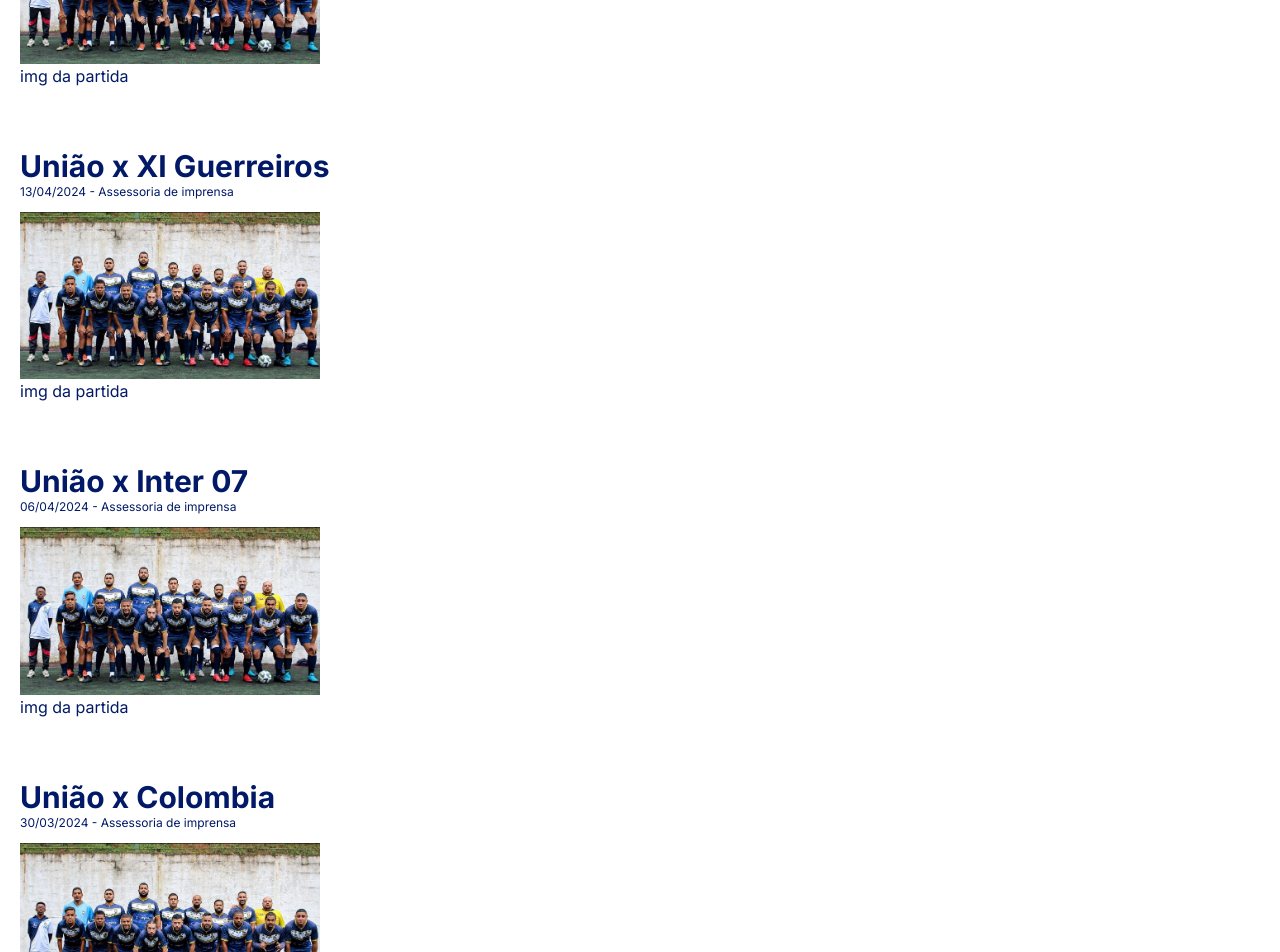
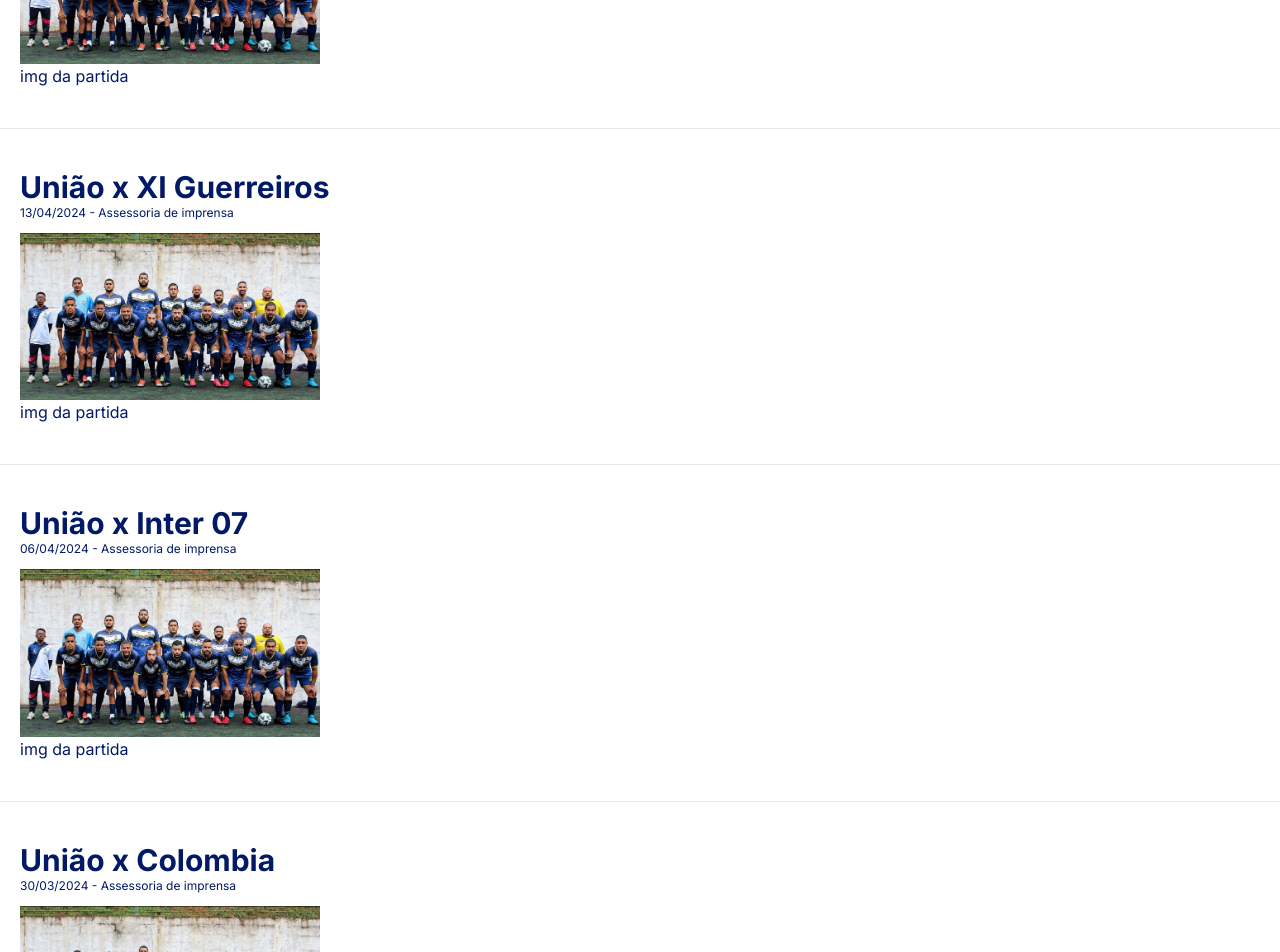
Before and after one commit to BrunooSanttana/UniaoBrasilandia, a Next.js app: page /noticias in a window 1280 px wide. Shown: the part 360-1312 px from the top of the page. Built offline with nearby package versions, Linux system fonts and the light colour scheme.

Commit message:
[feat] added tag hr in news

```diff
--- a/src/app/noticias/page.tsx
+++ b/src/app/noticias/page.tsx
@@ -39,6 +39,8 @@ export default function Noticias() {
 
       </section>
 
+      <hr className="border-1 text-custom-gold w-full mt-5" />
+
       <section className="p-5 flex-grow">
       <h1 className="text-3xl font-bold text-custom-blue mt-5">
           <Link href="/uniaoXIGuerreiros" className="text-custom-blue hover:text-custom-gold">
@@ -53,6 +55,9 @@ export default function Noticias() {
         <p className="text-custom-blue"> img da partida </p>
       </section>
 
+      <hr className="border-1 text-custom-gold w-full mt-5" />
+
+
       <section className="p-5 flex-grow">
         <h1 className="text-3xl font-bold text-custom-blue mt-5">
           <Link href="/uniaoInter07" className="text-custom-blue hover:text-custom-gold">
@@ -65,6 +70,9 @@ export default function Noticias() {
         </div>
         <p className="text-custom-blue"> img da partida </p>
       </section>
+
+      <hr className="border-1 text-custom-gold w-full mt-5" />
+
 
       <section className="p-5 flex-grow">
         <h1 className="text-3xl font-bold text-custom-blue mt-5">
```
